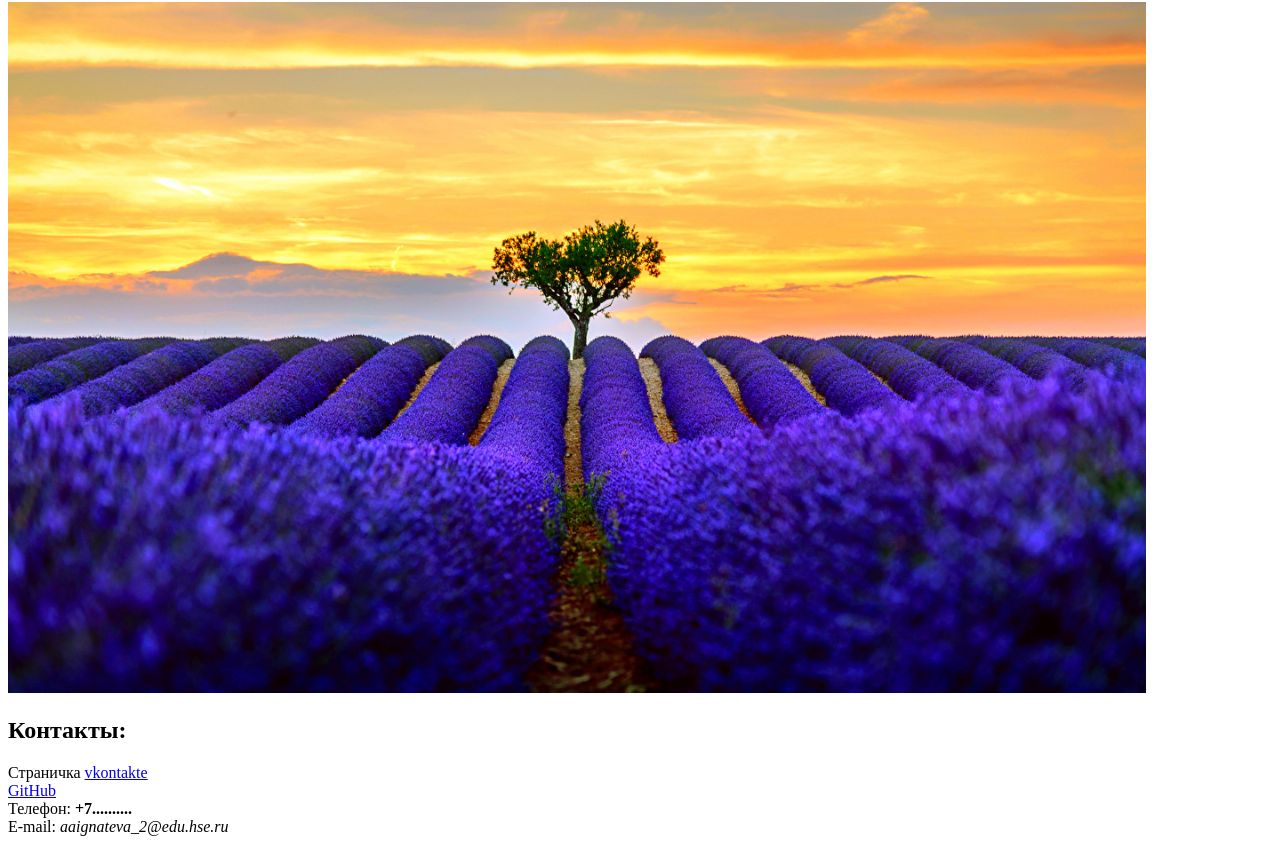
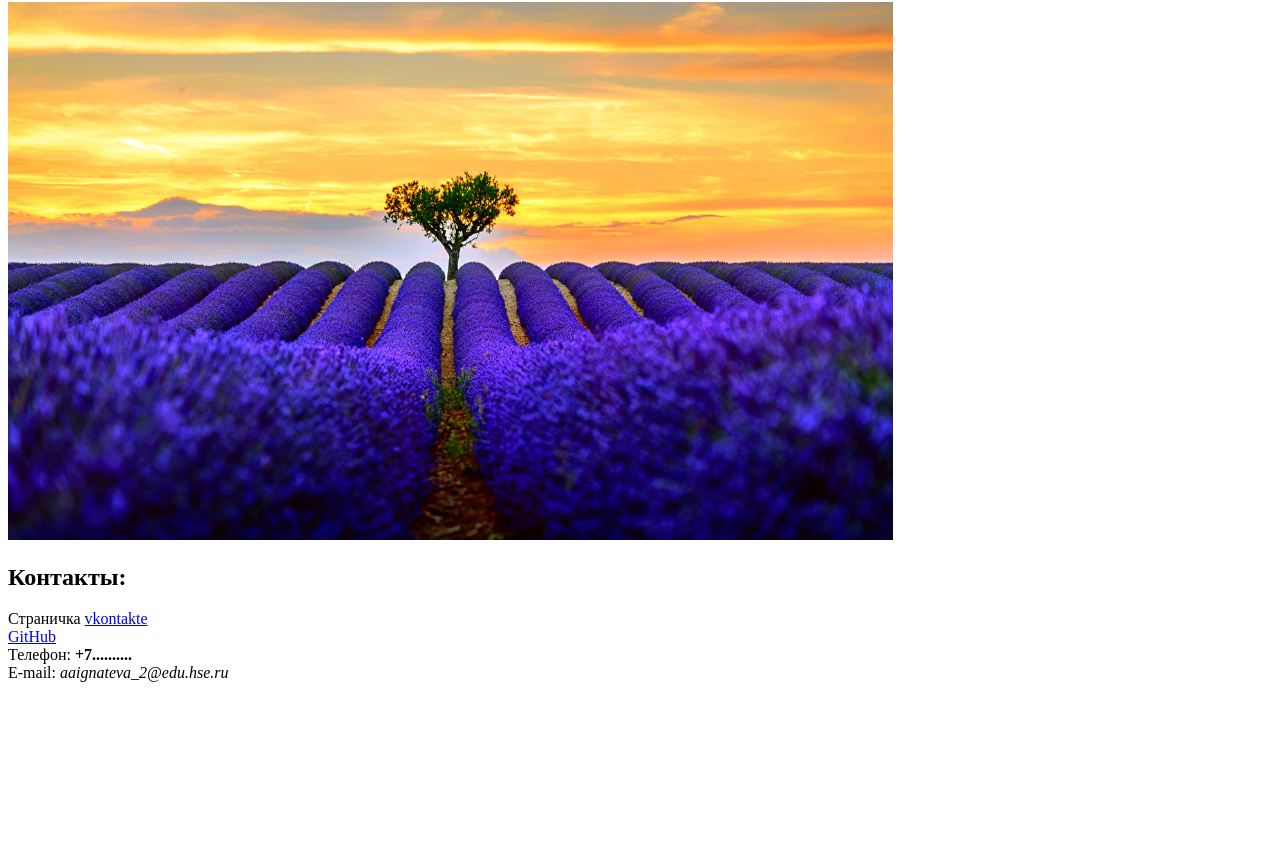
Before and after one commit to Alexinka/alexinka.github.io, a plain HTML site: page index.html in a window 1280 px wide. Shown: the part 78-922 px from the top of the page. After the commit the page ends 800 px from the top, so only its background shows below. Drawn offline with Linux system fonts and the light colour scheme.

Commit message:
Update index.html

```diff
--- a/index.html
+++ b/index.html
@@ -5,7 +5,7 @@
  личная страничка</title> </head>
  <body>
  <left><h1>Карл Великий</h1></left>
- <left><img alt="Это я" width="90%" src="me.jpg"></left>
+ <left><img alt="Это я" width="70%" src="me.jpg"></left>
  <br/>
  <h2>Контакты:</h2>
  Страничка <a href=https://vk.com/username/>vkontakte</a>
```
